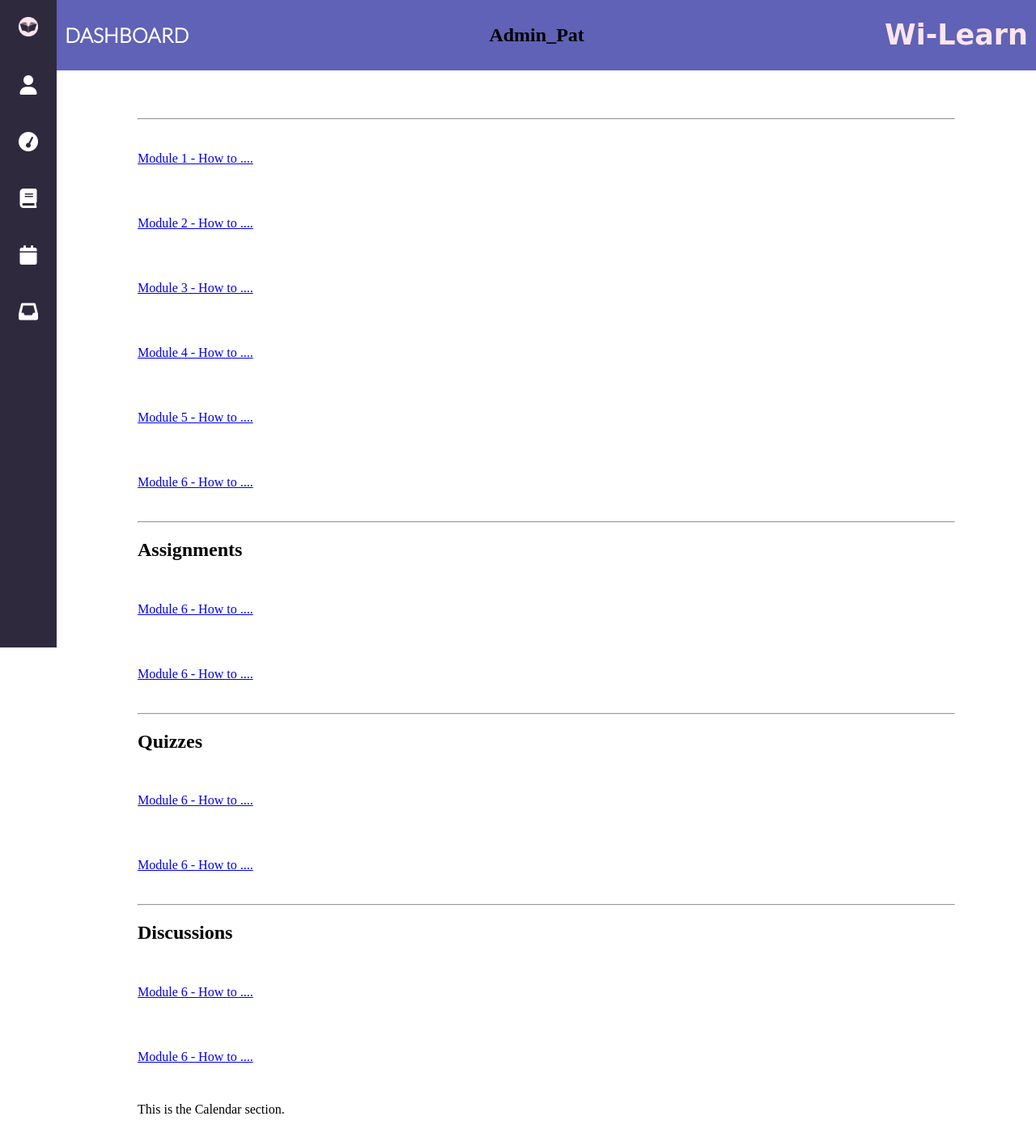
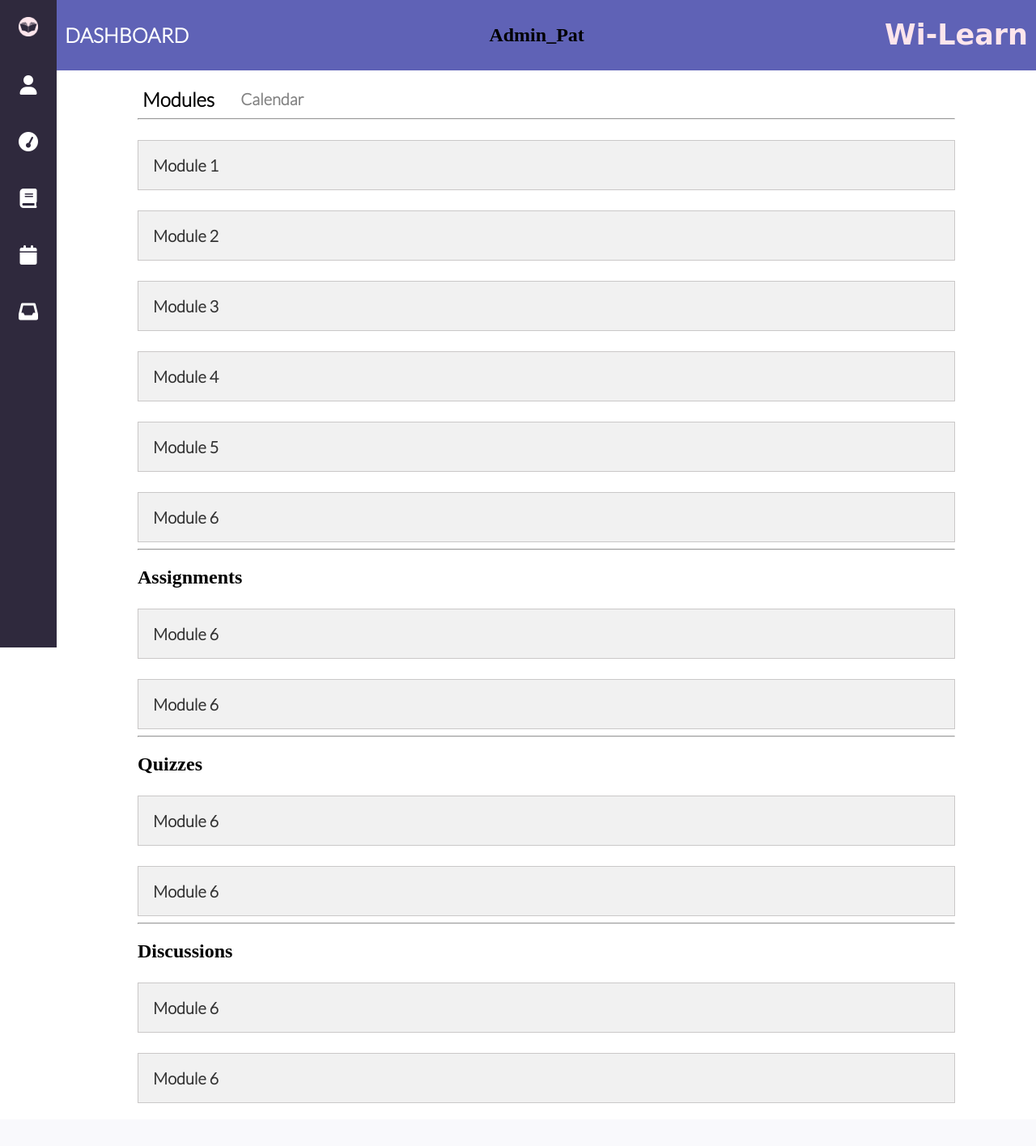
Before and after one commit to PatCof/SEv2, a Django app: page /dashboard/module/1 in a window 1280 px wide. Shown: the whole page at 81% size. After the commit the page ends 1363 px from the top, so only its background shows below. Run offline with Django 4.2, Linux system fonts and the light colour scheme; a user stored in the database is signed in; some web fonts are replaced.

Commit message:
Added css/js for inside module

```diff
--- /dev/null
+++ b/SoftEng/WiLearn/lms/static/lms/css/insidemodule.css
@@ -0,0 +1,201 @@
+body{
+    margin: 0;
+}
+/* Style the side navigation bar */
+.sidenav {
+    height: 100%;
+    width: 70px;
+    position: fixed;
+    z-index: 1;
+    top: 0;
+    left: 0;
+    background-color: #2F293D; /* Background color set to #2F293D */
+    overflow-x: hidden;
+}
+
+/* Style the list for navigation items */
+.sidenav ul {
+    list-style-type: none;
+    padding: 0;
+    margin: 0;
+}
+
+/* Style each navigation item */
+.sidenav li {
+    text-align: center;
+    display: flex;
+    flex-direction: column;
+    align-items: center;
+    justify-content: center;
+    height: 70px; /* Adjust the height as needed */
+}
+
+/* Style the links inside the navigation items */
+.sidenav a {
+    text-decoration: none;
+    color: #ffffff;
+    display: block;
+}
+
+/* Style the icons */
+.sidenav i {
+    font-size: 24px;
+}
+
+/* Style the text */
+.sidenav span {
+    margin-top: 5px; /* Adjust the margin to separate the icon and text */
+    display: none;
+}
+
+/* Show text when hovered */
+.sidenav li:hover span {
+    display: block;
+}
+
+/* Style the logo image */
+.sidenav .logo {
+    width: 24px; /* Set the width to match the icon size */
+    height: 24px; /* Set the height to match the icon size */
+}
+
+.content{
+    background-color: #5F62B6;
+    margin-left: 70px; /* Add a margin to move the content to the right of the sidenav */
+    padding: 10px;
+}
+
+.dashboard-content{
+    background-color: white;
+    margin-left: 70px; /* Add a margin to move the content to the right of the sidenav */
+    padding: 20px 100px;
+}
+
+.course-creation{
+    background-color: white;
+    margin-left: 70px; /* Add a margin to move the content to the right of the sidenav */
+    padding: 20px 100px;
+}
+
+.course-creation h1 {
+    font-family: 'Lato', sans-serif;
+}
+
+.collapsible {
+    background-color: #f1f1f1;
+    color: #333;
+    cursor: pointer;
+    padding: 18px;
+    width: 100%;
+    border: 1px solid #cac8c8;
+    text-align: left;
+    outline: none;
+    font-size: 18px;
+    transition: 0.4s;
+    display: flex;
+    margin: 25px 0 0 0;
+    align-items: center; /* Vertically center the button within the header */
+  }
+
+  .lessoncontent {
+    background-color: white;
+    color: #333;
+    cursor: pointer;
+    padding: 18px;
+    border: 1px solid #cac8c8;
+    text-align: left;
+    outline: none;
+    font-size: 18px;
+    transition: 0.4s;
+    display: flex;
+    align-items: center; /* Vertically center the button within the header */
+  }
+
+  .addModuleButton{
+color: black;
+  }
+
+
+  .contents {
+    display: none;
+    overflow: hidden;
+    background-color: #fff;
+  }
+
+  .collapsible.active {
+    background-color: #ddd;
+  }
+
+/* Style the container for the headings */
+.header-container {
+    display: flex;
+    justify-content: space-between;
+    align-items: center;
+    /*padding: 10px; Add padding for spacing */
+}
+
+/* Style the "Dashboard" heading */
+h1.db{
+    color: white; /* Text color */
+    font-family: 'Lato', sans-serif; /* Font family */
+    font-size: 25px; /* Font size */
+    margin: 0; /* Remove any default margin */
+}
+
+/* Style the "Wi-Learn" heading */
+h1.wl {
+    color: #FDE5EC; /* Text color */
+    font-family: 'Langar', cursive; /* Font family */
+    font-size: 35px; /* Font size */
+    margin: 0; /* Remove any default margin */
+}
+
+.dashboard-content{
+    background-color: white;
+    margin-left: 70px; /* Add a margin to move the content to the right of the sidenav */
+    padding: 20px 100px;
+}
+
+.button-container {
+    display: flex;
+    align-items: center;
+    justify-content: space-between;
+    background-color: white;
+}
+
+/* Style the course buttons */
+.course-buttons {
+    display: flex;
+    gap: 20px;
+}
+
+button {
+    background-color: transparent;
+    border: none;
+    color: black;
+    cursor: pointer;
+    font-size: 24px;
+    font-weight: bold;
+    outline: none;
+    font-family: 'Lato', sans-serif;
+}
+
+button:not(.active) {
+    font-size: 20px; /* Adjust the font size as needed */
+}
+
+/* Style the "+" button */
+.add-course-button {
+    background-color: #5F62B6;
+    border: none;
+    border-radius: 50%;
+    color: white;
+    cursor: pointer;
+    font-size: 24px;
+    width: 40px;
+    height: 40px;
+    display: flex;
+    align-items: center;
+    justify-content: center;
+    outline: none;
+}
--- /dev/null
+++ b/SoftEng/WiLearn/lms/static/lms/js/insidemodule.js
@@ -0,0 +1,36 @@
+function toggleDisplay(section) {
+    if (section === 'modules') {
+        modulesSection.style.display = 'block';
+        calendarSection.style.display = 'none';
+        modulesButton.classList.add('active');
+        calendarButton.classList.remove('active');
+
+        // Set text color
+        modulesButton.style.color = 'black';
+        calendarButton.style.color = '#828282';
+    } else if (section === 'calendar') {
+        modulesSection.style.display = 'none';
+        calendarSection.style.display = 'block';
+        modulesButton.classList.remove('active');
+        calendarButton.classList.add('active');
+
+        // Set text color
+        modulesButton.style.color = '#828282';
+        calendarButton.style.color = 'black';
+    }
+}
+
+function addCourse() {
+    // Redirect to postannouncement.html
+    window.location.href = "createmodule.html";
+}
+
+function toggleCollapsible(section) {
+    const content = document.querySelectorAll(".contents")[section - 1];
+    content.style.display = content.style.display === "block" ? "none" : "block";
+    const collapsible = document.querySelectorAll(".collapsible")[section - 1];
+    collapsible.classList.toggle("active");
+  }
+
+// Initial state (Modules is active by default)
+toggleDisplay('modules');
--- a/SoftEng/WiLearn/lms/templates/lms/inside_module.html
+++ b/SoftEng/WiLearn/lms/templates/lms/inside_module.html
@@ -6,7 +6,7 @@
     <link rel="preconnect" href="https://fonts.gstatic.com" crossorigin>
     <link href="https://fonts.googleapis.com/css2?family=Bebas+Neue&family=Kadwa&family=Lato:wght@100;300&family=REM&display=swap" rel="stylesheet">
     <link rel="stylesheet" href="https://cdnjs.cloudflare.com/ajax/libs/font-awesome/6.0.0-beta3/css/all.min.css">
-    <link rel="stylesheet" href="{% static 'lms/css/dashboard.css' %}">
+    <link rel="stylesheet" href="{% static 'lms/css/insidemodule.css' %}">
     <link rel="icon" href="{% static 'lms/images/logo.png' %}" type="image/png">
     <title>Wawawi</title>
 </head>
```
Also changed, not shown: SoftEng/WiLearn/lms/templates/lms/dashboard.html (+0 -20 lines), SoftEng/WiLearn/db.sqlite3, SoftEng/WiLearn/media/images/pc.jpg (added).
